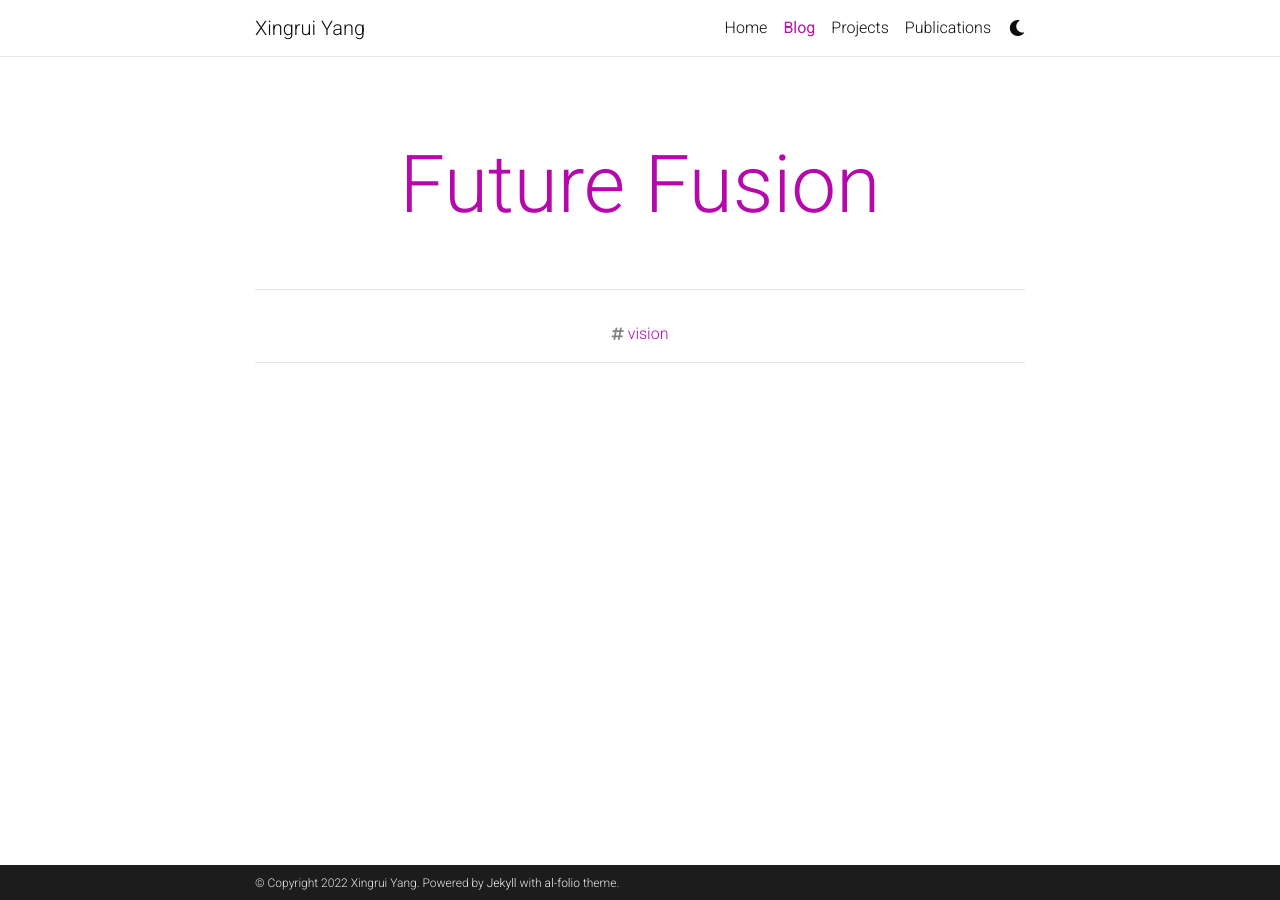
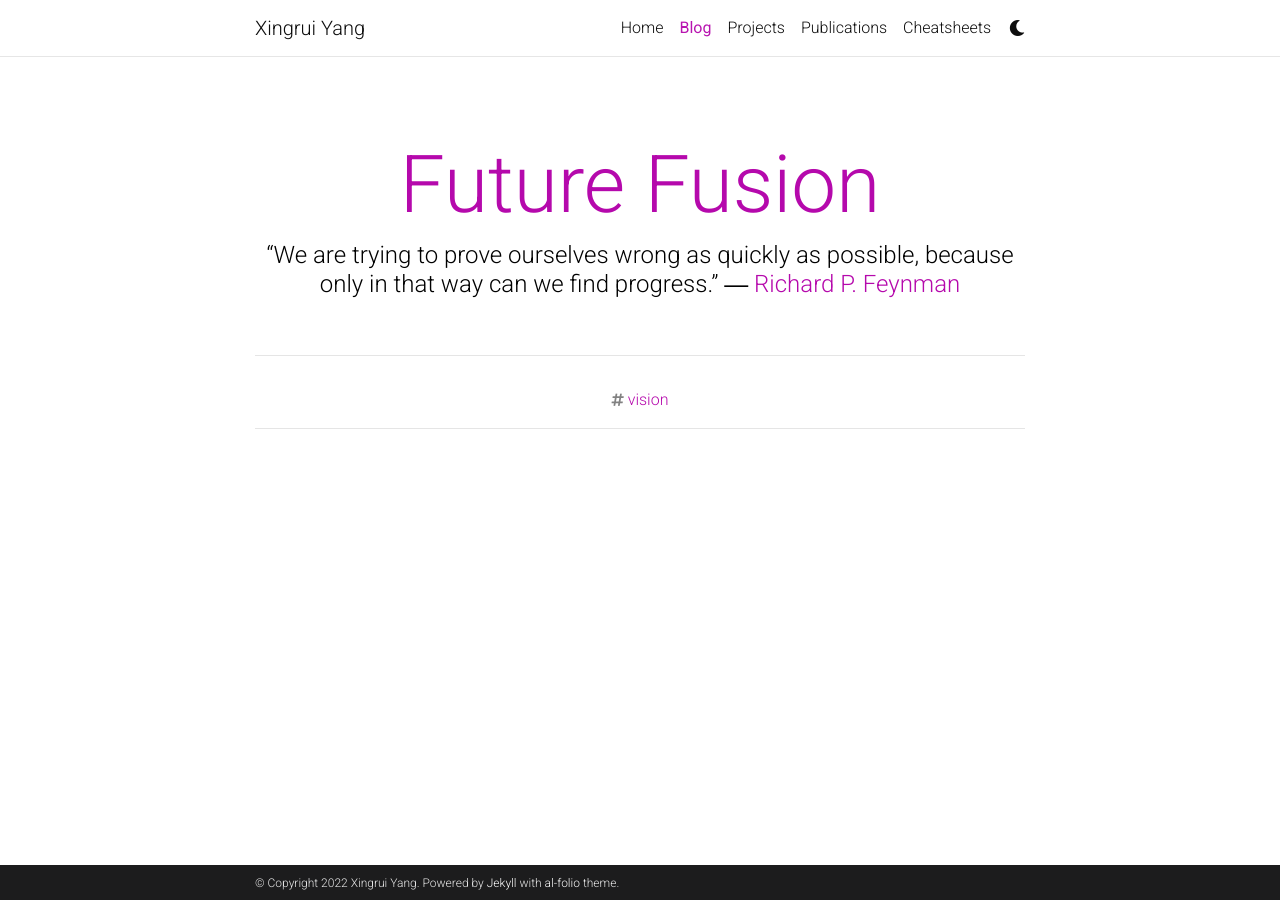
Before and after one commit to xingrui-pub/xingrui-pub.github.io, a Jekyll site: the page built from blog/index.html, in a window 1280 px wide. Built offline with Jekyll 4.4.1, drawn with Linux system fonts in a browser that asks for light colours; full-size pictures stand in for the smaller copies a plugin makes; the list of posts is cut into pages by our own code; comment, search, counter and statistics services are not loaded; a style sheet for code colours, icons or effects is not loaded.

Commit message:
added cheatsheets

```diff
--- a/_config.yml
+++ b/_config.yml
@@ -112,7 +112,7 @@
 
 blog_name: Future Fusion # blog_name will be displayed in your blog page
 blog_nav_title: Blog # your blog must have a title for it to be displayed in the nav bar
-blog_description:
+blog_description: “We are trying to prove ourselves wrong as quickly as possible, because only in that way can we find progress.” ― <a href="https://en.wikipedia.org/wiki/Richard_Feynman">Richard P. Feynman</a>
 permalink: /blog/:year/:title/
 
 # Pagination
@@ -141,6 +141,9 @@
   projects:
     output: true
     permalink: /projects/:path/
+  cheats:
+    output: true
+    permalink: /cheats/:path/
 
 news_scrollable: true # adds a vertical scroll bar if there are more than 3 news items
 news_limit: 5 # leave blank to include all the news in the `_news` folder
--- /dev/null
+++ b/_sass/_cheatsheet.scss
@@ -0,0 +1,23 @@
+.cheatsheet {
+    .btn {
+        font-weight: bold;
+        font-size: medium;
+        color: var(--global-text-color);
+        border-left: 1px solid var(--global-text-color);
+        padding-left: 1rem;
+        padding-right: 1rem;
+        padding-top: 0.25rem;
+        padding-bottom: 0.25rem;
+
+        &:hover {
+            color: var(--global-theme-color);
+            border-color: var(--global-theme-color);
+        }
+    }
+
+    .btn-link:hover,
+    .btn-link,
+    .btn-link:focus {
+        text-decoration: none;
+    }
+}
--- a/assets/css/main.scss
+++ b/assets/css/main.scss
@@ -11,5 +11,6 @@
   "themes",
   "layout",
   "base",
-  "distill"
+  "distill",
+  "cheatsheet"
 ;
--- a/blog/index.html
+++ b/blog/index.html
@@ -17,7 +17,7 @@
 
   <div class="header-bar">
     <h1>{{ site.blog_name }}</h1>
-    <h2>{{ site.blog_description }}</h2>
+    <h4>{{ site.blog_description }}</h4>
   </div>
 
   {% if site.display_tags %}
```
Also changed, not shown: _cheats/2022-12-18-install-docker-gpu.md (added, +46 -0 lines), _cheats/2022-12-18-install-wechat-on-ubuntu.md (added, +49 -0 lines), _cheats/2022-12-18-parallel-zipping.md (added, +11 -0 lines), _layouts/cheatsheet.html (added, +17 -0 lines), _pages/cheatsheet.md (added, +29 -0 lines), _pages/cv.md (deleted, +0 -8 lines).
